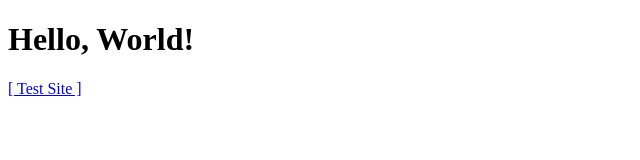
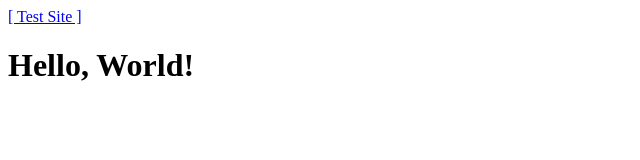
Before and after one commit to Nezumi-ZA/site, a plain HTML site: page index.html in a window 1280 px wide. Shown: the whole page, without its empty margins (0-640 px from the left). Drawn offline with Linux system fonts and the light colour scheme.

Commit message:
update site

```diff
--- a/index.html
+++ b/index.html
@@ -7,7 +7,8 @@
 </head>
 
 <body>
+    <div class="navbar"><a href="test.html"> [ Test Site ] </a></div>
     <h1>Hello, World!</h1>
-    <a href="test.html"> [ Test Site ] </a>
+
 </body>
 </html>
```
